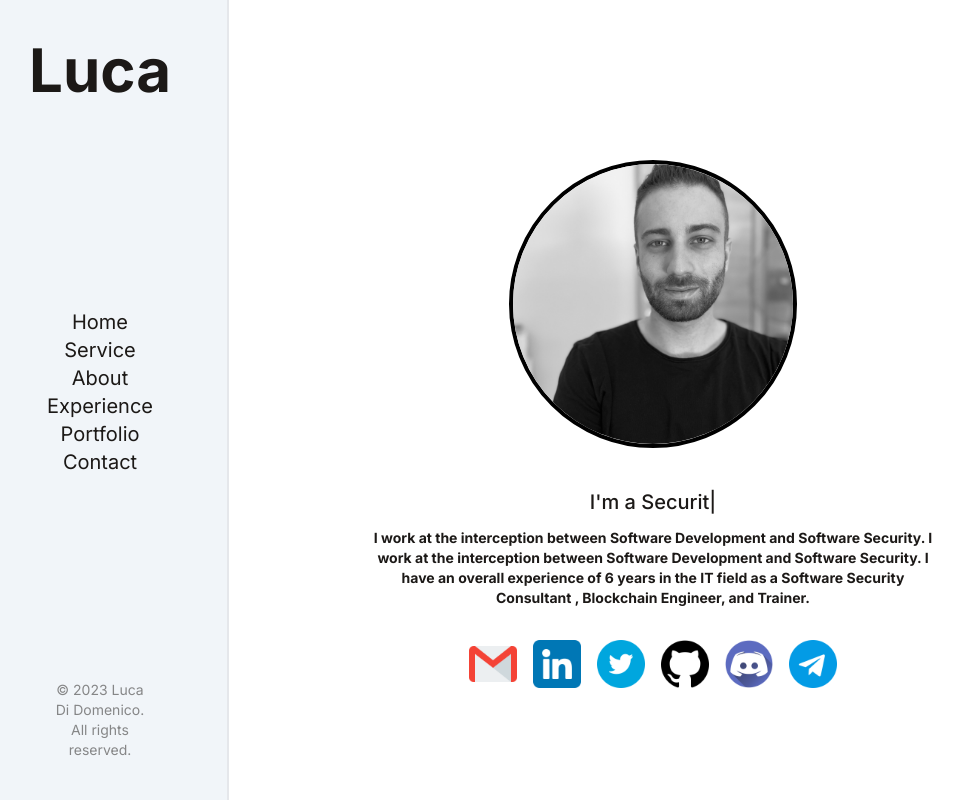
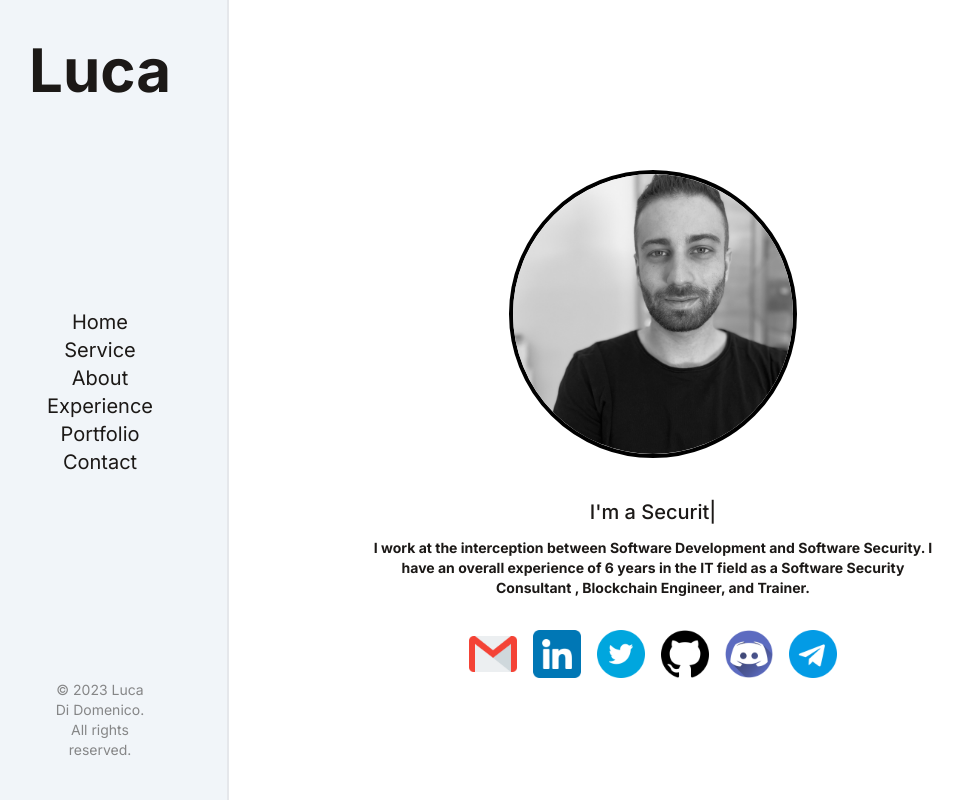
Before and after one commit to lucadidomenico/portfolio-website, a React (Vite) app: page / in a window 1280 px wide. Shown: the top 800 px of the page, without its empty margins (27-990 px from the left). Built offline with nearby package versions, Linux system fonts and the light colour scheme.

Commit message:
update about

```diff
--- a/src/components/Intro.jsx
+++ b/src/components/Intro.jsx
@@ -28,10 +28,8 @@ function Intro() {
       </p>
       <p className="text-sm max-w-xl mb-6 font-bold">
         I work at the interception between Software Development and Software
-        Security. I work at the interception between Software Development and
-        Software Security. I have an overall experience of 6 years in the IT
-        field as a Software Security Consultant , Blockchain Engineer, and
-        Trainer.
+        Security. I have an overall experience of 6 years in the IT field as a
+        Software Security Consultant , Blockchain Engineer, and Trainer.
       </p>
       <div className="flex flex-row">
         <a href="mailto:info@lucadidomenico.dev" target={"_blank"}>
```
